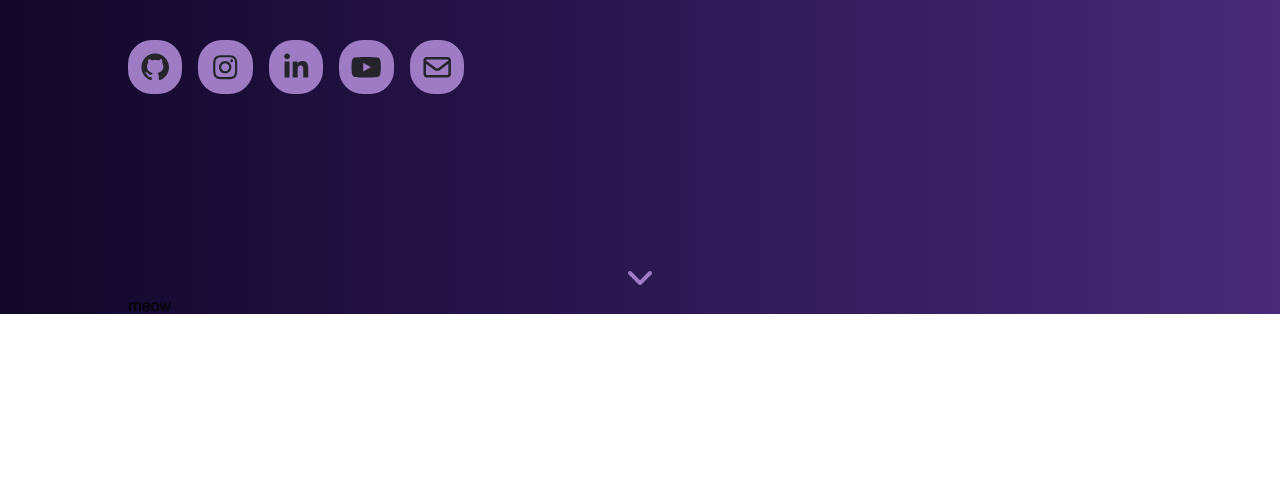
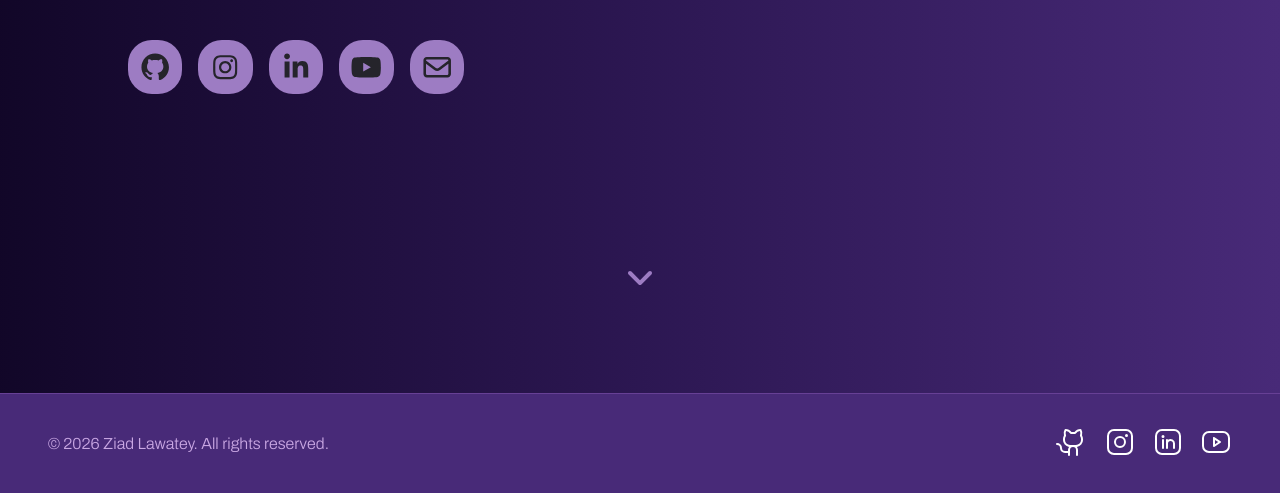
Before and after one commit to ziadlawatey/portfolio, a plain HTML site: page index.html in a window 1280 px wide. Shown: the part 659-1152 px from the top of the page. Before the commit the page ends 973 px from the top, so only its background shows below. Drawn offline with Linux system fonts and the light colour scheme.

Commit message:
Changing looks

```diff
--- a/index.html
+++ b/index.html
@@ -20,7 +20,11 @@
   <body>
     <div class="container">
       <header>
-        <img src="assests/icons/white-scribble.png" class="logo" alt="logo" />
+        <img
+          src="assests/icons/white-scribble.png"
+          class="header-logo"
+          alt="logo"
+        />
         <nav>
           <ul>
             <li><a href="#home">HOME</a></li>
@@ -119,7 +123,87 @@
         <section id="work"></section>
         <section id="about"></section>
       </main>
-      <footer><p>meow</p></footer>
     </div>
+    <footer>
+        <p class="footer-copyrights">
+          © 2026 Ziad Lawatey. All rights reserved.
+        </p>
+
+        <ul class="footer-links">
+          <li>
+            <a
+              href="https://github.com/ziadlawatey"
+              target="_blank"
+              rel="noopener noreferrer"
+              aria-label="GitHub"
+            >
+              <svg
+                xmlns="http://www.w3.org/2000/svg"
+                viewBox="0 0 256 256"
+                fill="currentColor"
+              >
+                <path
+                  d="M208.31,75.68A59.78,59.78,0,0,0,202.93,28,8,8,0,0,0,196,24a59.75,59.75,0,0,0-48,24H124A59.75,59.75,0,0,0,76,24a8,8,0,0,0-6.93,4,59.78,59.78,0,0,0-5.38,47.68A58.14,58.14,0,0,0,56,104v8a56.06,56.06,0,0,0,48.44,55.47A39.8,39.8,0,0,0,96,192v8H72a24,24,0,0,1-24-24A40,40,0,0,0,8,136a8,8,0,0,0,0,16,24,24,0,0,1,24,24,40,40,0,0,0,40,40H96v16a8,8,0,0,0,16,0V192a24,24,0,0,1,48,0v40a8,8,0,0,0,16,0V192a39.8,39.8,0,0,0-8.44-24.53A56.06,56.06,0,0,0,216,112v-8A58.14,58.14,0,0,0,208.31,75.68ZM200,112a40,40,0,0,1-40,40H112a40,40,0,0,1-40-40v-8a41.74,41.74,0,0,1,6.9-22.48A8,8,0,0,0,80,73.83a43.81,43.81,0,0,1,.79-33.58,43.88,43.88,0,0,1,32.32,20.06A8,8,0,0,0,119.82,64h32.35a8,8,0,0,0,6.74-3.69,43.87,43.87,0,0,1,32.32-20.06A43.81,43.81,0,0,1,192,73.83a8.09,8.09,0,0,0,1,7.65A41.72,41.72,0,0,1,200,104Z"
+                />
+              </svg>
+            </a>
+          </li>
+          <li>
+            <a
+              href="https://instagram.com/ziadlawatey"
+              target="_blank"
+              rel="noopener noreferrer"
+              aria-label="Instagram"
+            >
+              <svg
+                xmlns="http://www.w3.org/2000/svg"
+                viewBox="0 0 256 256"
+                fill="currentColor"
+              >
+                <path
+                  d="M128,80a48,48,0,1,0,48,48A48.05,48.05,0,0,0,128,80Zm0,80a32,32,0,1,1,32-32A32,32,0,0,1,128,160ZM176,24H80A56.06,56.06,0,0,0,24,80v96a56.06,56.06,0,0,0,56,56h96a56.06,56.06,0,0,0,56-56V80A56.06,56.06,0,0,0,176,24Zm40,152a40,40,0,0,1-40,40H80a40,40,0,0,1-40-40V80A40,40,0,0,1,80,40h96a40,40,0,0,1,40,40ZM192,76a12,12,0,1,1-12-12A12,12,0,0,1,192,76Z"
+                />
+              </svg>
+            </a>
+          </li>
+          <li>
+            <a
+              href="https://linkedin.com/in/ziadlawatey"
+              target="_blank"
+              rel="noopener noreferrer"
+              aria-label="LinkedIn"
+            >
+              <svg
+                xmlns="http://www.w3.org/2000/svg"
+                viewBox="0 0 256 256"
+                fill="currentColor"
+              >
+                <path
+                  d="M176,24H80A56,56,0,0,0,24,80v96a56,56,0,0,0,56,56h96a56,56,0,0,0,56-56V80A56,56,0,0,0,176,24Zm40,152a40,40,0,0,1-40,40H80a40,40,0,0,1-40-40V80A40,40,0,0,1,80,40h96a40,40,0,0,1,40,40ZM96,112v64a8,8,0,0,1-16,0V112a8,8,0,0,1,16,0Zm88,28v36a8,8,0,0,1-16,0V140a20,20,0,0,0-40,0v36a8,8,0,0,1-16,0V112a8,8,0,0,1,15.79-1.78A36,36,0,0,1,184,140ZM100,84A12,12,0,1,1,88,72,12,12,0,0,1,100,84Z"
+                />
+              </svg>
+            </a>
+          </li>
+          <li>
+            <a
+              href="https://youtube.com/@ziadlawatey"
+              target="_blank"
+              rel="noopener noreferrer"
+              aria-label="YouTube"
+            >
+              <svg
+                xmlns="http://www.w3.org/2000/svg"
+                viewBox="0 0 256 256"
+                fill="currentColor"
+              >
+                <path
+                  d="M184,40H72A56,56,0,0,0,16,96v64a56,56,0,0,0,56,56H184a56,56,0,0,0,56-56V96A56,56,0,0,0,184,40Zm40,120a40,40,0,0,1-40,40H72a40,40,0,0,1-40-40V96A40,40,0,0,1,72,56H184a40,40,0,0,1,40,40ZM164.44,121.34l-48-32A8,8,0,0,0,104,96v64a8,8,0,0,0,12.44,6.66l48-32a8,8,0,0,0,0-13.32ZM120,145.05V111l25.58,17Z"
+                />
+              </svg>
+            </a>
+          </li>
+        </ul>
+      </div>
+    </footer>
   </body>
 </html>
--- a/styles/styles.css
+++ b/styles/styles.css
@@ -1,5 +1,8 @@
 @import url("https://fonts.googleapis.com/css2?family=Archivo:ital,wght@0,100..900;1,100..900&display=swap");
 
+@import url("https://fonts.googleapis.com/css2?family=Bricolage+Grotesque:opsz,wght@12..96,200..800&display=swap");
+
+/*
 @font-face {
   font-family: "Artists Kindle";
   src: url("../assests/fonts/ArtistsKindle-Regular.ttf") format("truetype");
@@ -8,13 +11,14 @@
 @font-face {
   font-family: "Monument Extended";
   src: url("../assests/fonts/monumentextended-regular.otf") format("opentype");
-}
+} */
 
 body {
   background: linear-gradient(90deg, #0f0524 -5%, #2c1752 50%, #482a78 100%);
   font-family: "Archivo", sans-serif;
   display: flex;
-  justify-content: center;
+  align-items: center;
+  flex-direction: column;
 }
 
 .container {
@@ -25,6 +29,7 @@ body {
 header {
   /* border-bottom: 1px solid white; */
   position: sticky;
+  /* top: 0; */
   z-index: 100;
   display: flex;
   align-items: center;
@@ -35,7 +40,7 @@ header {
   font-weight: 600;
 }
 
-.logo {
+.header-logo {
   width: 65px;
   height: 65px;
 }
@@ -120,3 +125,36 @@ nav li:first-child {
   height: 2.5em;
   margin: 0 auto;
 }
+
+footer {
+  display: flex;
+  width: 100%;
+  background-color: #482a78;
+  margin-top: 6rem;
+  padding: 2rem 3rem;
+  border-top: 1px solid rgba(194, 129, 235, 0.25);
+  font-family: "Archivo", sans-serif;
+  justify-content: space-between;
+  color: #c281eb;
+  align-items: center;
+}
+
+.footer-copyrights {
+  color: #c9a7e3;
+  font-weight: 300;
+}
+
+.footer-links {
+  display: flex;
+  column-gap: 1rem;
+}
+
+.footer-links a {
+  color: #d8b7ed;
+}
+
+.footer-links svg {
+  fill: #fff;
+  height: 2em;
+  width: 2em;
+}
```
Also changed, not shown: assests/Logo.png (added).
